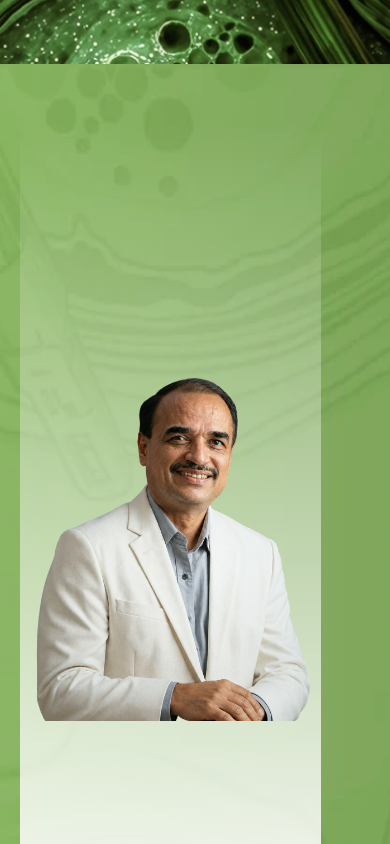
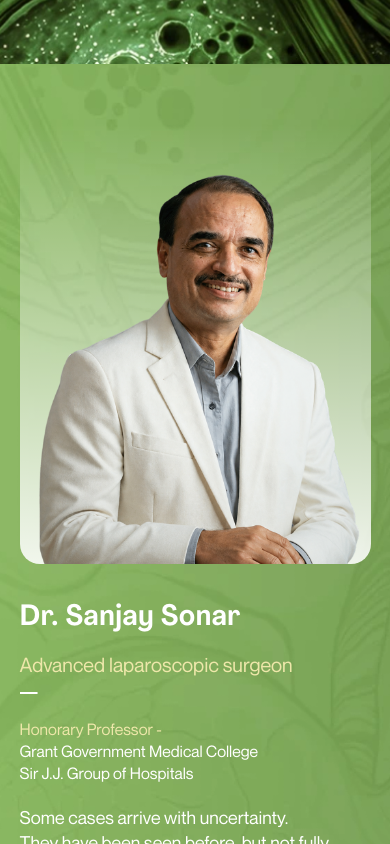
Before and after one commit to PrutheThakkar/sanjay-sonar, a Next.js app: page / in a window 390 px wide. Shown: the part 780-1624 px from the top of the page. Built offline with nearby package versions, Linux system fonts and the light colour scheme.

Commit message:
first commit updated feedback

```diff
--- a/css/home.css
+++ b/css/home.css
@@ -169,11 +169,16 @@
 }
 .about-section .about-img-wrapper {
   width: 100%;
-  height: 850px;
+  height: clamp(500px, 60vw, 850px);
   border-radius: 20px;
   overflow: hidden;
   margin-right: 50px;
   background: linear-gradient(0deg, rgb(255, 255, 255) 0%, rgba(255, 255, 255, 0) 100%);
+}
+@media (max-width: 767px) {
+  .about-section .about-img-wrapper {
+    margin-right: 0;
+  }
 }
 .about-section .about-img {
   width: 100%;
@@ -252,6 +257,11 @@
     flex-direction: column;
     gap: 40px;
   }
+  .about-section .left {
+    height: 440px;
+    border-radius: 20px;
+    overflow: hidden;
+  }
   .about-section .left,
   .about-section .right {
     width: 100%;
@@ -280,7 +290,6 @@
   }
   .about-section .about-img-wrapper {
     width: 100%;
-    max-width: 340px;
     border-radius: 16px;
   }
   .about-section .right h3 {
--- a/css/home.scss
+++ b/css/home.scss
@@ -212,7 +212,7 @@
 
   .about-img-wrapper {
     width: 100%;
-    height: 850px;
+   height: clamp(500px, 60vw, 850px);
     // width: clamp(360px, 25.2vw, 485px);
     border-radius: 20px;
     overflow: hidden;
@@ -222,6 +222,9 @@
       rgba(255, 255, 255, 1) 0%,
       rgba(255, 255, 255, 0) 100%
     );
+    @media (max-width:767px) {
+      margin-right: 0;
+    }
   }
 
   .about-img {
@@ -329,6 +332,11 @@
       gap: 40px;
     }
 
+     .left{
+      height: 440px;
+      border-radius: 20px;
+      overflow: hidden;
+     }
     .left,
     .right {
       width: 100%;
@@ -366,7 +374,7 @@
 
     .about-img-wrapper {
       width: 100%;
-      max-width: 340px;
+      // max-width: 340px;
       border-radius: 16px;
     }
 
```
Also changed, not shown: 1 other file (tests, documents, lock files or other folders).
